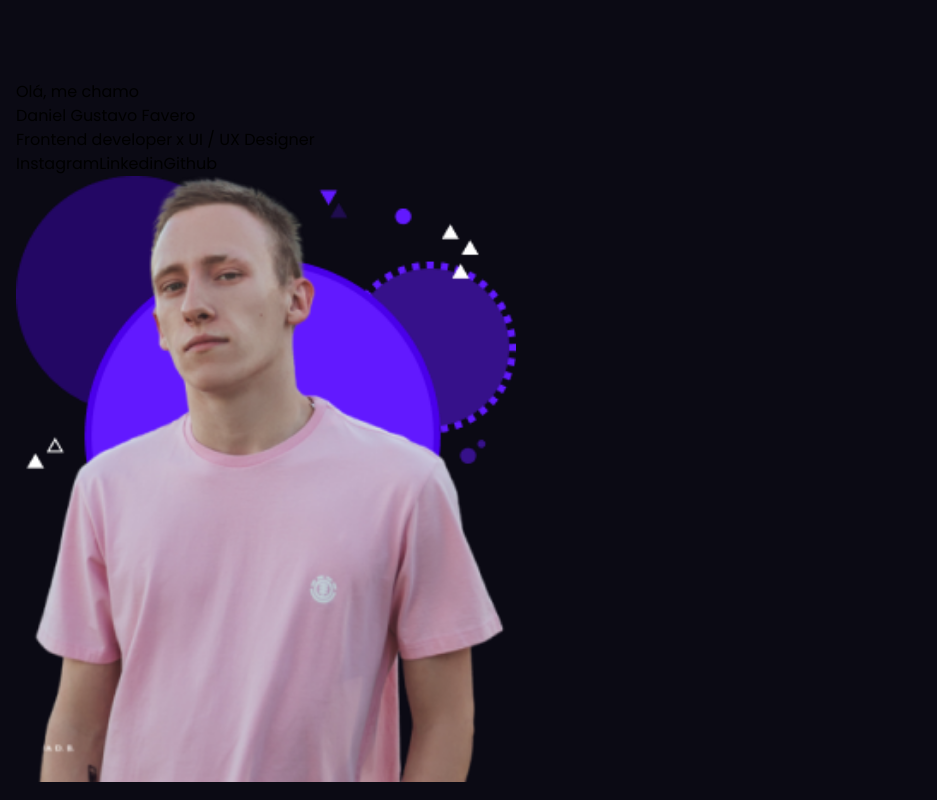
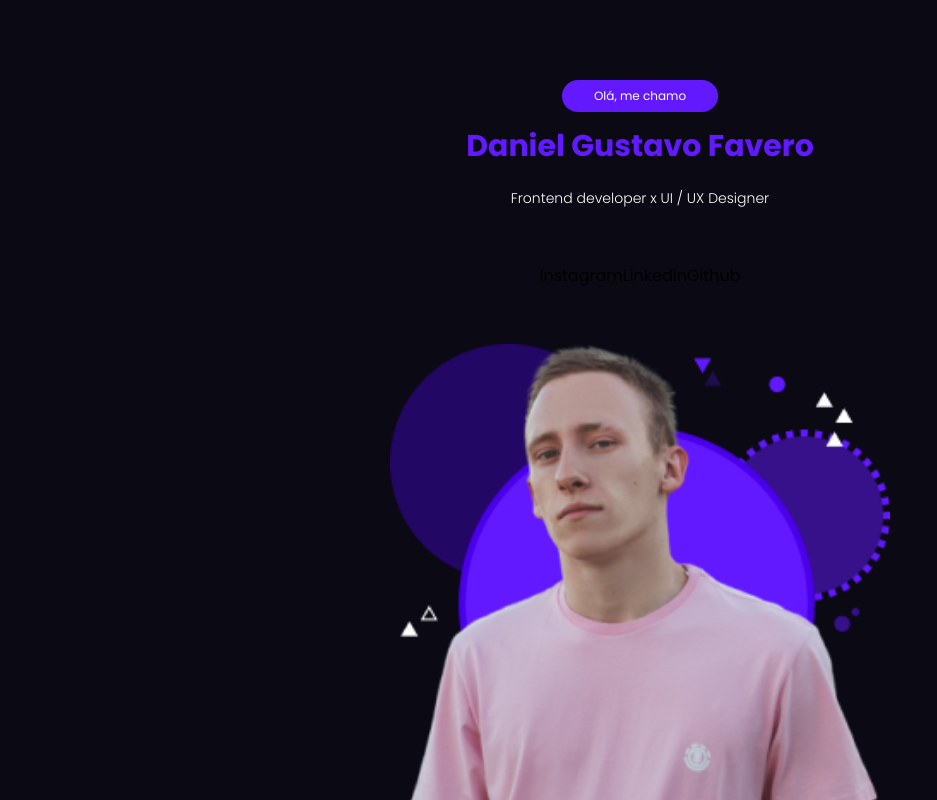
Before and after one commit to danielg-favero/portifolio, a Next.js app: page / in a window 1280 px wide. Shown: the top 800 px of the page, without its empty margins (0-937 px from the left). Built offline with nearby package versions, Linux system fonts and the light colour scheme.

Commit message:
styles: estilos da home

```diff
--- a/src/app/containers/Hero.tsx
+++ b/src/app/containers/Hero.tsx
@@ -1,14 +1,21 @@
-import { Section } from "@/components";
+import { Badge, Section } from "@/components";
 import Image from "next/image";
 import React from "react";
 
 export const Hero: React.FC = () => {
   return (
     <Section>
-      <div>
-        <p>Olá, me chamo</p>
-        <h1>Daniel Gustavo Favero</h1>
-        <p>Frontend developer x UI / UX Designer</p>
+      <div className="flex flex-col items-center gap-14">
+        <div className="flex flex-col items-center gap-6">
+          <div className="flex flex-col items-center gap-4">
+            <Badge>Olá, me chamo</Badge>
+            <h1 className="text-3xl font-bold text-center w-fit text-primary-50">
+              Daniel Gustavo Favero
+            </h1>
+          </div>
+          <p className="text-sm font-light text-center text-neutral-100">
+            Frontend developer x UI / UX Designer
+          </p>
         </div>
         <div>
           <button>Instagram</button>
@@ -21,6 +28,7 @@ export const Hero: React.FC = () => {
           width={500}
           height={700}
         />
+      </div>
     </Section>
   );
 };
--- a/src/app/globals.css
+++ b/src/app/globals.css
@@ -1,28 +1,12 @@
-@import url('https://fonts.googleapis.com/css2?family=Poppins:wght@300;400;500;700&display=swap');
 @tailwind base;
 @tailwind components;
 @tailwind utilities;
 
-:root {
-  --foreground-rgb: 0, 0, 0;
-  --background-start-rgb: 214, 219, 220;
-  --background-end-rgb: 255, 255, 255;
+@font-face {
+  font-family: 'Poppins', sans-serif;
+  src: url('https://fonts.googleapis.com/css2?family=Poppins:wght@300;400;500;700&display=swap');
 }
 
-@media (prefers-color-scheme: dark) {
-  :root {
-    --foreground-rgb: 255, 255, 255;
-    --background-start-rgb: 0, 0, 0;
-    --background-end-rgb: 0, 0, 0;
-  }
+:root {
+  font-family: 'Poppins';
 }
-
-body {
-  color: rgb(var(--foreground-rgb));
-  background: linear-gradient(
-      to bottom,
-      transparent,
-      rgb(var(--background-end-rgb))
-    )
-    rgb(var(--background-start-rgb));
-}
--- a/src/app/layout.tsx
+++ b/src/app/layout.tsx
@@ -1,11 +1,6 @@
+import Head from "next/head";
 import "./globals.css";
 import type { Metadata } from "next";
-import { Poppins } from "next/font/google";
-
-const poppins = Poppins({
-  weight: ["300", "400", "500", "700"],
-  subsets: ["latin"],
-});
 
 export const metadata: Metadata = {
   title: "Create Next App",
@@ -19,7 +14,15 @@ export default function RootLayout({
 }) {
   return (
     <html lang="en">
-      <body className={poppins.className}>{children}</body>
+      <Head>
+        <link rel="preconnect" href="https://fonts.googleapis.com" />
+        <link rel="preconnect" href="https://fonts.gstatic.com" />
+        <link
+          href="https://fonts.googleapis.com/css2?family=Poppins:wght@300;400;500;700&display=swap"
+          rel="stylesheet"
+        />
+      </Head>
+      <body>{children}</body>
     </html>
   );
 }
--- /dev/null
+++ b/src/components/Badge.tsx
@@ -0,0 +1,9 @@
+import React, { PropsWithChildren } from "react";
+
+export const Badge: React.FC<PropsWithChildren> = ({ children }) => {
+  return (
+    <div className="px-8 py-2 rounded-full bg-primary-50 w-fit">
+      <p className="text-xs text-center text-neutral-100">{children}</p>
+    </div>
+  );
+};
--- a/src/components/index.ts
+++ b/src/components/index.ts
@@ -1,2 +1,3 @@
 export * from './Section'
 export * from './Footer'
+export * from './Badge'
--- a/tailwind.config.js
+++ b/tailwind.config.js
@@ -28,6 +28,9 @@ module.exports = {
         100: '#FEFEFE'
       }
     },
+    fontFamily: {
+      sans: ['Poppins']
+    }
   },
   plugins: [],
 }
```
Lines whose indentation alone changed are shown as unchanged.
